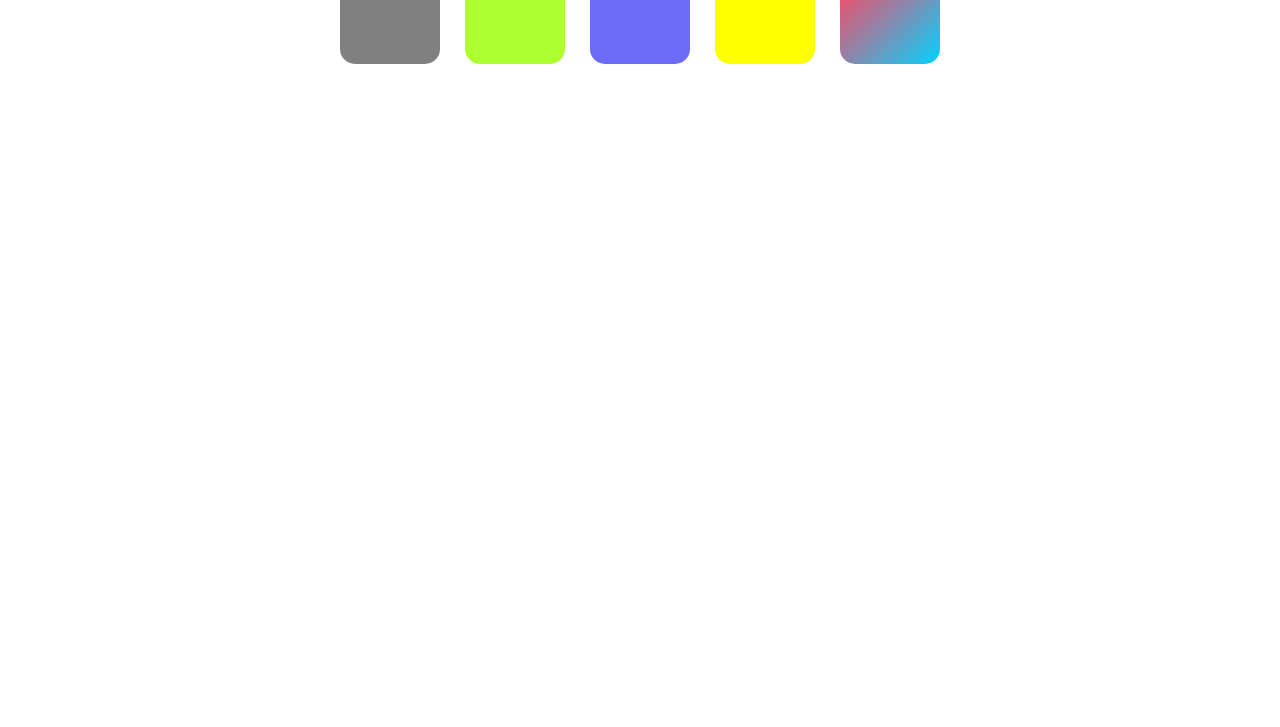
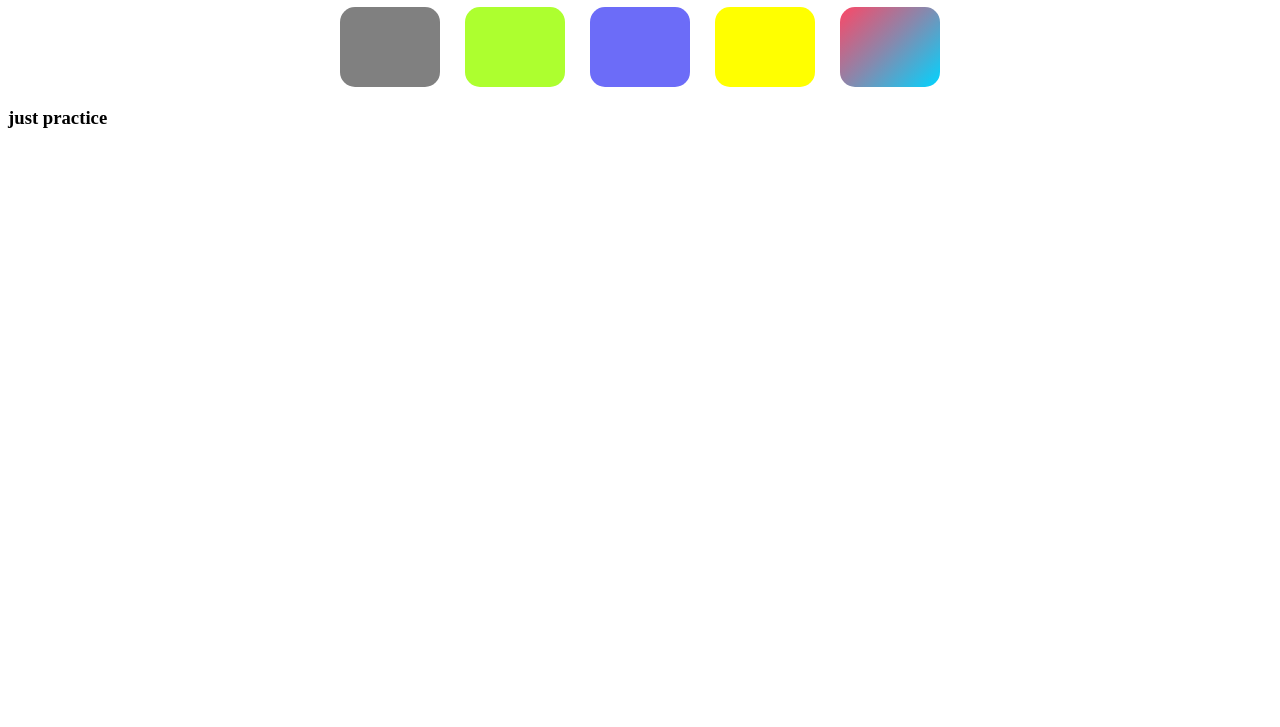
Before and after one commit to guharheraan/js.practice-guhar, a plain HTML site: page colorchanger/index.html in a window 1280 px wide. Shown: the part 73-800 px from the top of the page. Drawn offline with Linux system fonts and the light colour scheme.

Commit message:
first project with JS

```diff
--- a/colorchanger/index.html
+++ b/colorchanger/index.html
@@ -17,6 +17,8 @@
       <span class="btn" id="grandient"></span>
     </div>
 
+    <h3>just practice</h3>
+
     <script src="./main.js"></script>
   </body>
 </html>
--- a/colorchanger/main.js
+++ b/colorchanger/main.js
@@ -1,9 +1,7 @@
 const btns = document.querySelectorAll('.btn');
 const body = document.querySelector('body');
 
-// console.log(btns);
 btns.forEach(function (btn) {
-  //   console.log(btn);
   btn.addEventListener('click', function (a) {
     console.log(a);
     console.log(a.target);
--- a/colorchanger/style.css
+++ b/colorchanger/style.css
@@ -1,9 +1,3 @@
-* {
-  box-sizing: border-box;
-  padding: 0;
-  margin: 0;
-}
-
 h1 {
   background-color: #212121;
   text-align: center;
```
